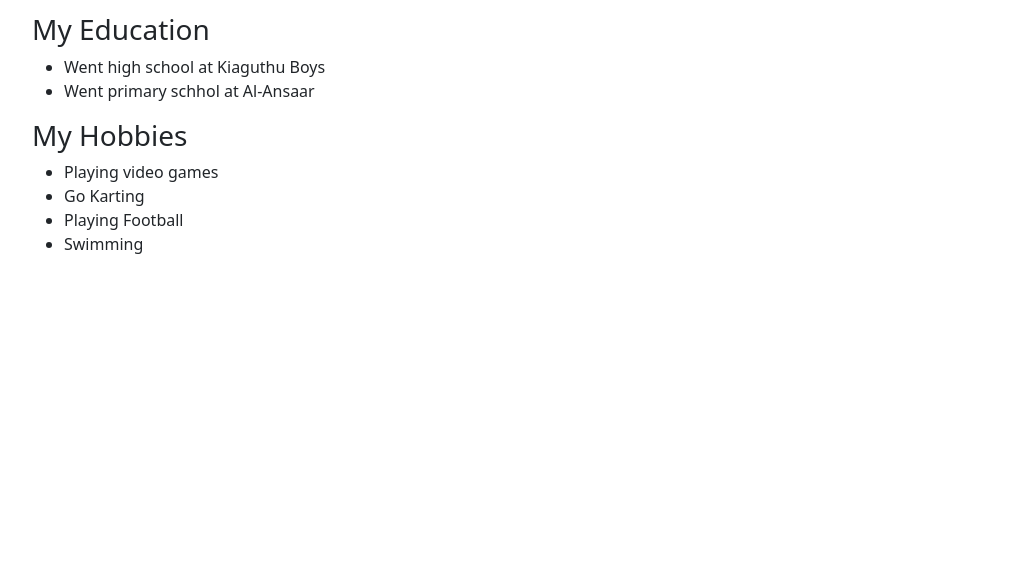
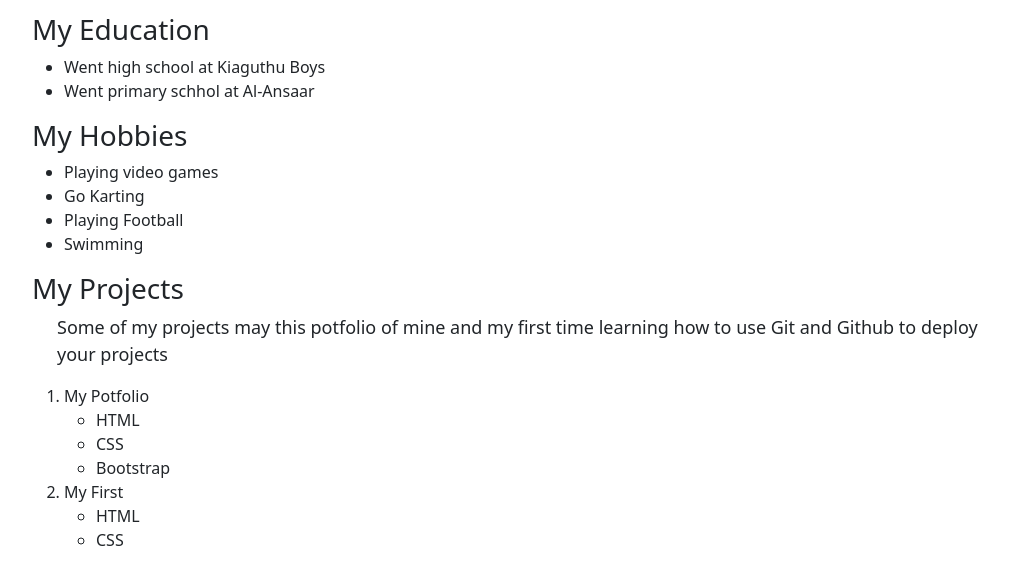
Before and after one commit to Hussein-omar-osman/Potfolio, a plain HTML site: page index.html in a window 1280 px wide. Shown: the part 621-1189 px from the top of the page, without its empty margins (120-1147 px from the left). Before the commit the page ends 893 px from the top, so only its background shows below. Drawn offline with nearby package versions, Linux system fonts and the light colour scheme.

Commit message:
i am adding the techknowlogy used for my projects

```diff
--- a/index.html
+++ b/index.html
@@ -54,6 +54,26 @@
         <li>Playing Football</li>
         <li>Swimming</li>
       </ul>
+      <h3>My Projects</h3>
+      <p class="project">
+        Some of my projects may this potfolio of mine and my first time learning
+        how to use Git and Github to deploy your projects
+      </p>
+      <ol class="order">
+        <li>My Potfolio</li>
+        <ul>
+          <li>HTML</li>
+          <li>CSS</li>
+          <li>Bootstrap</li>
+        </ul>
+        <li>
+          My First
+          <ul>
+            <li>HTML</li>
+            <li>CSS</li>
+          </ul>
+        </li>
+      </ol>
     </div>
   </body>
 </html>
--- a/style.css
+++ b/style.css
@@ -46,3 +46,7 @@ a {
   padding-left: 25px;
   font-size: 18px;
 }
+.project {
+  padding-left: 25px;
+  font-size: 18px;
+}
```
